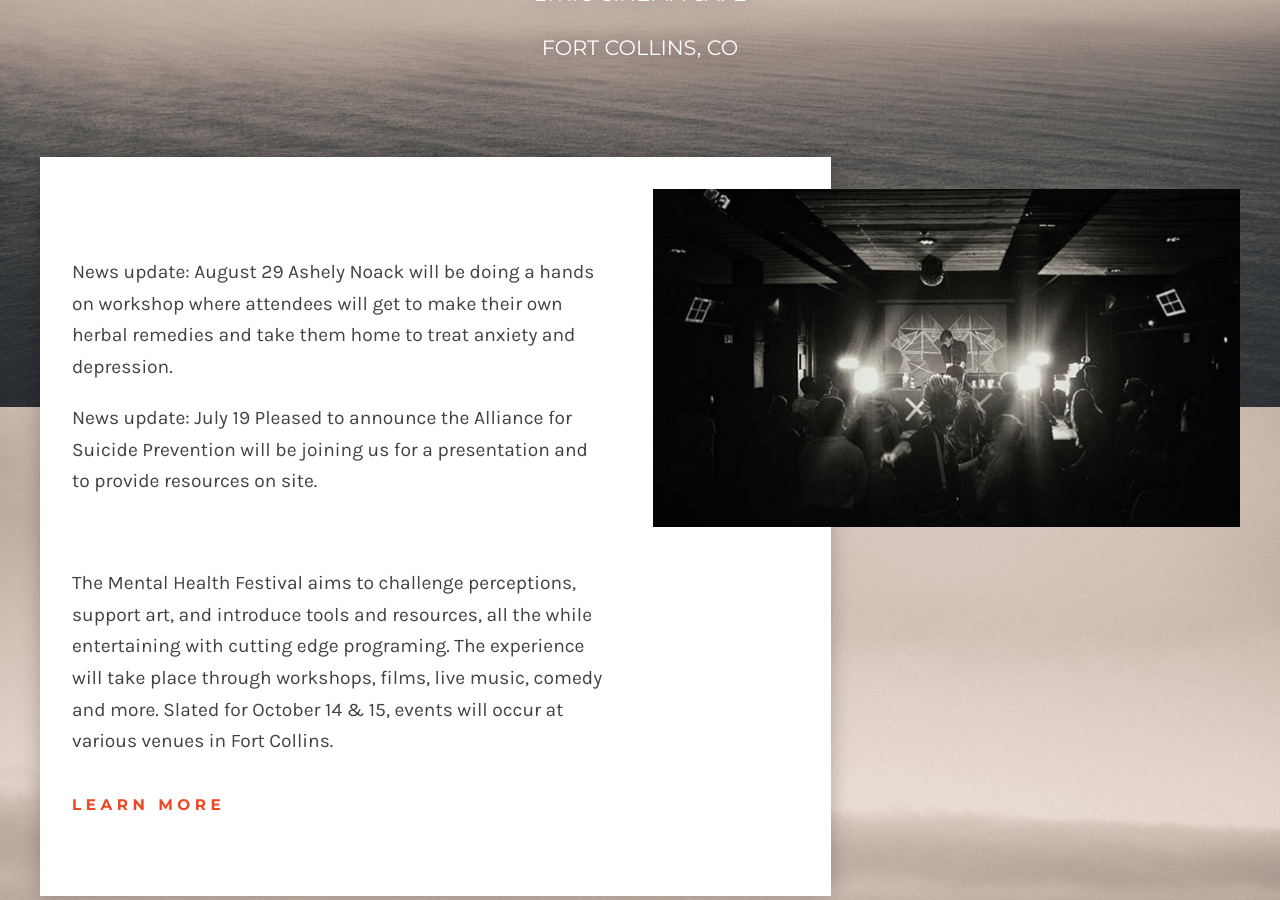
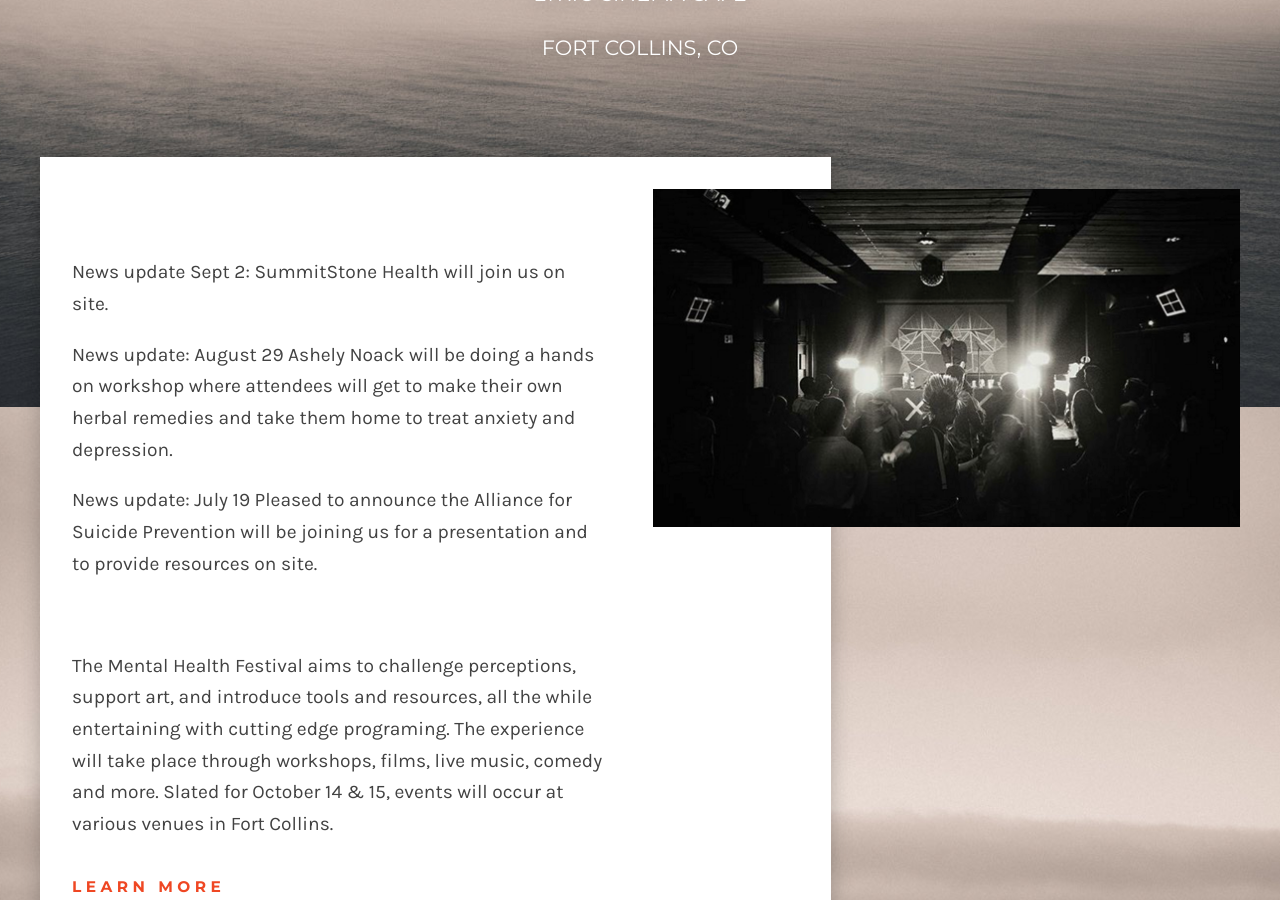
Before and after one commit to michaeldmcqueen/breakopen, a Jekyll site: the page built from index.html, in a window 1280 px wide and 900 px high, scrolled down 493 px. Built offline with Jekyll 4.4.1, drawn with Linux system fonts in a browser that asks for light colours; nearby versions of some CDN libraries; the list of posts is cut into pages by our own code.

Commit message:
Updated '/_layouts/front.html' via CloudCannon

```diff
--- a/_layouts/front.html
+++ b/_layouts/front.html
@@ -6,7 +6,7 @@
     <div class="intro editable"><h1 class="pagetitle">A Mental Health Music, Arts, and Film Festival</h1><div class="date-time"><h4>OCTOBER 14 &amp; 15</h4><p>&nbsp;</p><h4 class="show-location">DOWNTOWN ARTERY&nbsp;</h4><h4 class="show-location">LYRIC CINEMA CAFE</h4><h4 class="show-location">&nbsp;</h4><h4 class="show-location">Fort Collins, CO</h4></div></div>
   </div>
     <section class="content-wrapper wrap">
-      <div class="welcome-block editable"><p>&nbsp;</p><p>News update: August 29 Ashely Noack will be doing a hands on workshop where attendees will get to make their own herbal remedies and take them home to treat anxiety and depression.</p><p>News update: July 19 Pleased to announce the Alliance for Suicide Prevention will be joining us for a presentation and to provide resources on site. &nbsp;</p><p>&nbsp;</p><p>The Mental Health Festival aims to challenge perceptions, support art, and introduce tools and resources, all the while entertaining with cutting edge programing. The experience will take place through workshops, films, live music, comedy and more. Slated for October 14 &amp; 15, events will occur at various venues in Fort Collins.</p><p><a class="link" href="/about">Learn More</a></p></div>
+      <div class="welcome-block editable"><p>&nbsp;</p><p>News update Sept 2: SummitStone Health will join us on site.&nbsp;</p><p>News update: August 29 Ashely Noack will be doing a hands on workshop where attendees will get to make their own herbal remedies and take them home to treat anxiety and depression.</p><p>News update: July 19 Pleased to announce the Alliance for Suicide Prevention will be joining us for a presentation and to provide resources on site. &nbsp;</p><p>&nbsp;</p><p>The Mental Health Festival aims to challenge perceptions, support art, and introduce tools and resources, all the while entertaining with cutting edge programing. The experience will take place through workshops, films, live music, comedy and more. Slated for October 14 &amp; 15, events will occur at various venues in Fort Collins.</p><p><a class="link" href="/about">Learn More</a></p></div>
       <div class="welcome-block-image editable">
         <img src="{{ page.spot_image_path }}" alt="" />
       </div>
```
